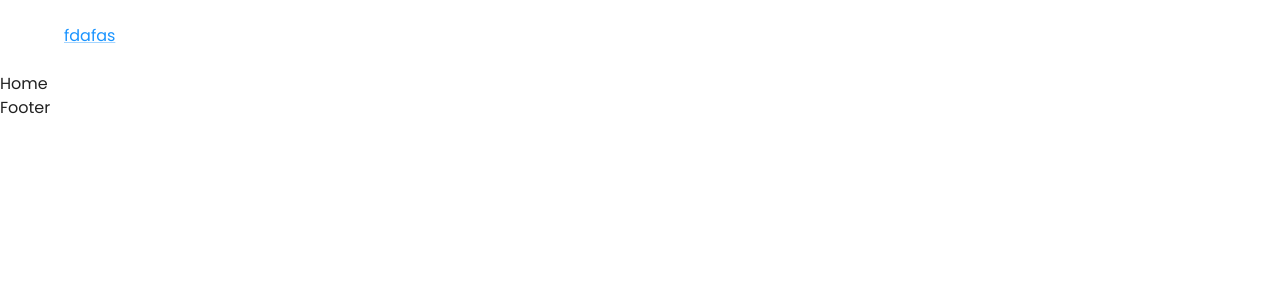
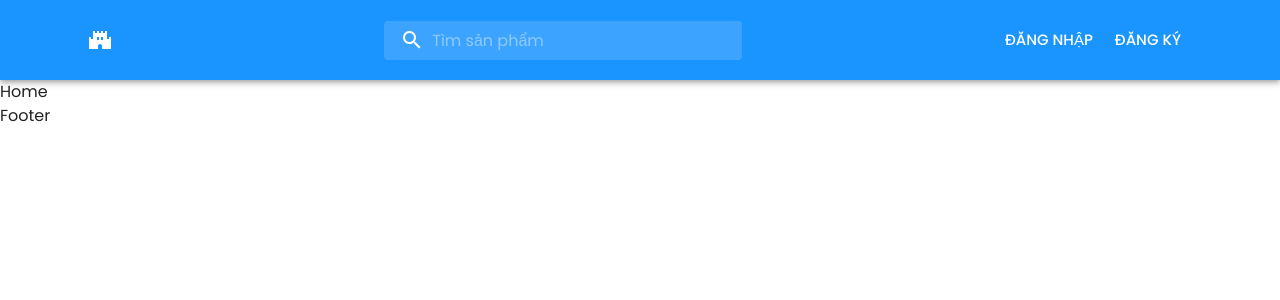
Before and after one commit to taiht221/reactjs-ts, a React (Vite) app: page / in a window 1280 px wide. Shown: the top 300 px of the page. Built offline with nearby package versions, Linux system fonts and the light colour scheme.

Commit message:
update header

```diff
--- a/src/components/common/Header/HeaderDesktop.tsx
+++ b/src/components/common/Header/HeaderDesktop.tsx
@@ -1,20 +1,84 @@
-import { Box, Container, Stack, Link as MuiLink } from '@mui/material'
-import * as React from 'react'
-import clsx from 'clsx'
-import { Navigate } from 'react-router-dom'
-import { Link } from 'react-router-dom'
-import Home from '@/components/home'
+import MenuIcon from '@mui/icons-material/Menu'
+import SearchIcon from '@mui/icons-material/Search'
+import { Box, Button, Container, Stack } from '@mui/material'
+import AppBar from '@mui/material/AppBar'
+import IconButton from '@mui/material/IconButton'
+import InputBase from '@mui/material/InputBase'
+import { alpha, styled } from '@mui/material/styles'
+import Toolbar from '@mui/material/Toolbar'
+import Typography from '@mui/material/Typography'
+import CastleIcon from '@mui/icons-material/Castle'
+import { useNavigate } from 'react-router-dom'
+
+const Search = styled('div')(({ theme }) => ({
+  position: 'relative',
+  borderRadius: theme.shape.borderRadius,
+  backgroundColor: alpha(theme.palette.common.white, 0.15),
+  '&:hover': {
+    backgroundColor: alpha(theme.palette.common.white, 0.25),
+  },
+  marginLeft: 0,
+  width: '100%',
+  [theme.breakpoints.up('sm')]: {
+    marginLeft: theme.spacing(1),
+    width: 'auto',
+  },
+}))
+
+const SearchIconWrapper = styled('div')(({ theme }) => ({
+  padding: theme.spacing(0, 2),
+  height: '100%',
+  position: 'absolute',
+  pointerEvents: 'none',
+  display: 'flex',
+  alignItems: 'center',
+  justifyContent: 'center',
+}))
+
+const StyledInputBase = styled(InputBase)(({ theme }) => ({
+  color: 'inherit',
+  '& .MuiInputBase-input': {
+    padding: theme.spacing(1, 1, 1, 0),
+    // vertical padding + font size from searchIcon
+    paddingLeft: `calc(1em + ${theme.spacing(4)})`,
+    transition: theme.transitions.create('width'),
+    width: '100%',
+    [theme.breakpoints.up('sm')]: {
+      width: '30ch',
+      '&:focus': {
+        width: '38ch',
+      },
+    },
+  },
+}))
 
 export function HeaderDeskTop() {
+  const navigate = useNavigate()
   return (
-    <Box py={3}>
-      <Container>
-        <Stack direction="row" alignItems="center">
-          <MuiLink component={Link} to="/me">
-            fdafas
-          </MuiLink>
-        </Stack>
-      </Container>
+    <Box sx={{ flexGrow: 1, backgroundColor: 'primary.main' }}>
+      <AppBar position="static" sx={{ padding: '0.5rem 0' }}>
+        <Container>
+          <Toolbar sx={{ justifyContent: 'space-between' }}>
+            <IconButton size="large" edge="start" color="inherit" aria-label="open drawer">
+              <CastleIcon onClick={() => navigate('/me')} />
+            </IconButton>
+            <Search>
+              <SearchIconWrapper>
+                <SearchIcon />
+              </SearchIconWrapper>
+              <StyledInputBase placeholder="Tìm sản phẩm" inputProps={{ 'aria-label': 'search' }} />
+            </Search>
+            <Stack direction="row">
+              <Button size="large" color="inherit">
+                Đăng nhập
+              </Button>
+              <Button size="large" color="inherit">
+                Đăng ký
+              </Button>
+            </Stack>
+          </Toolbar>
+        </Container>
+      </AppBar>
     </Box>
   )
 }
```
Also changed, not shown: src/Apis/axiosClient.ts (+4 -4 lines), src/Apis/categoryApi.ts (+26 -6 lines), src/Apis/index.ts (+14 -12 lines).
